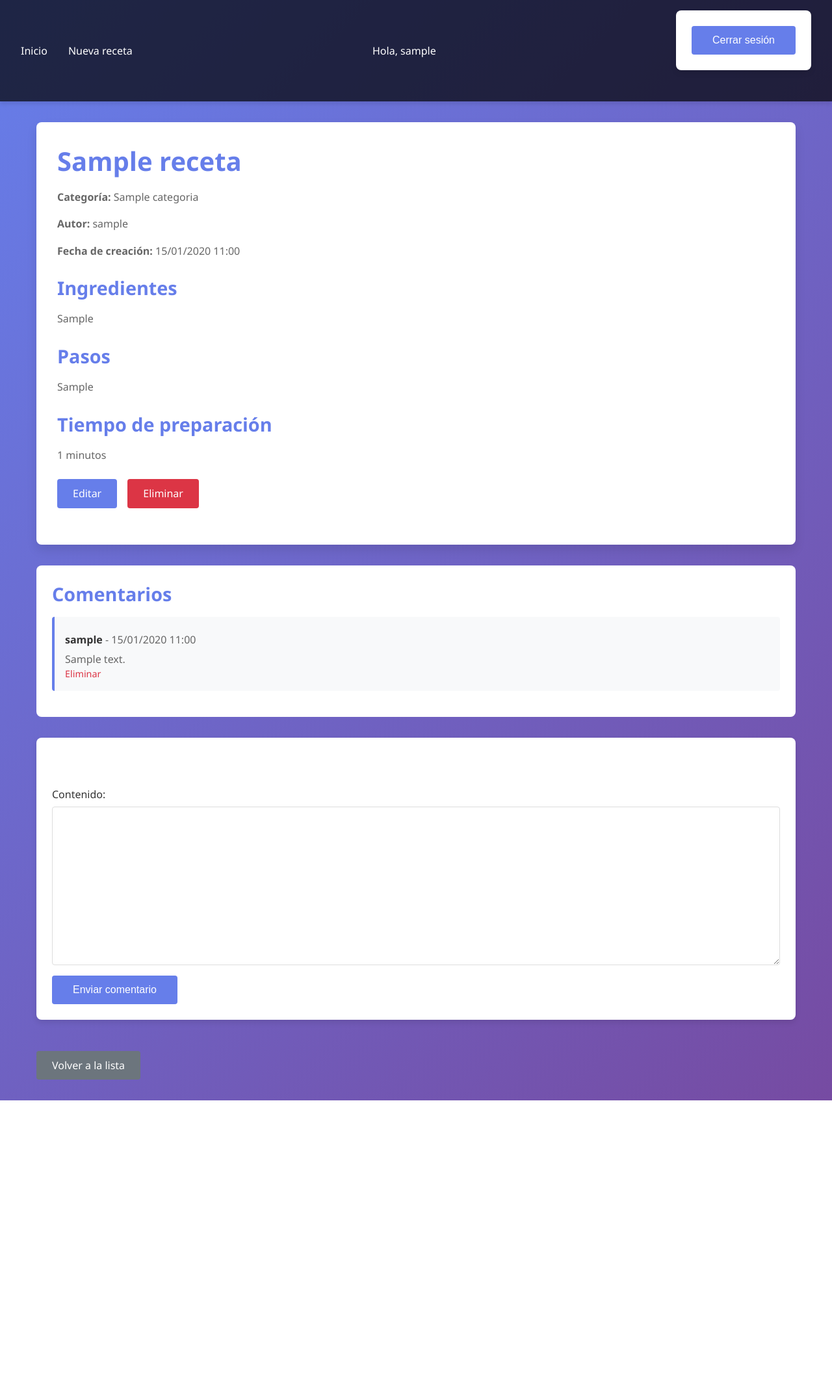
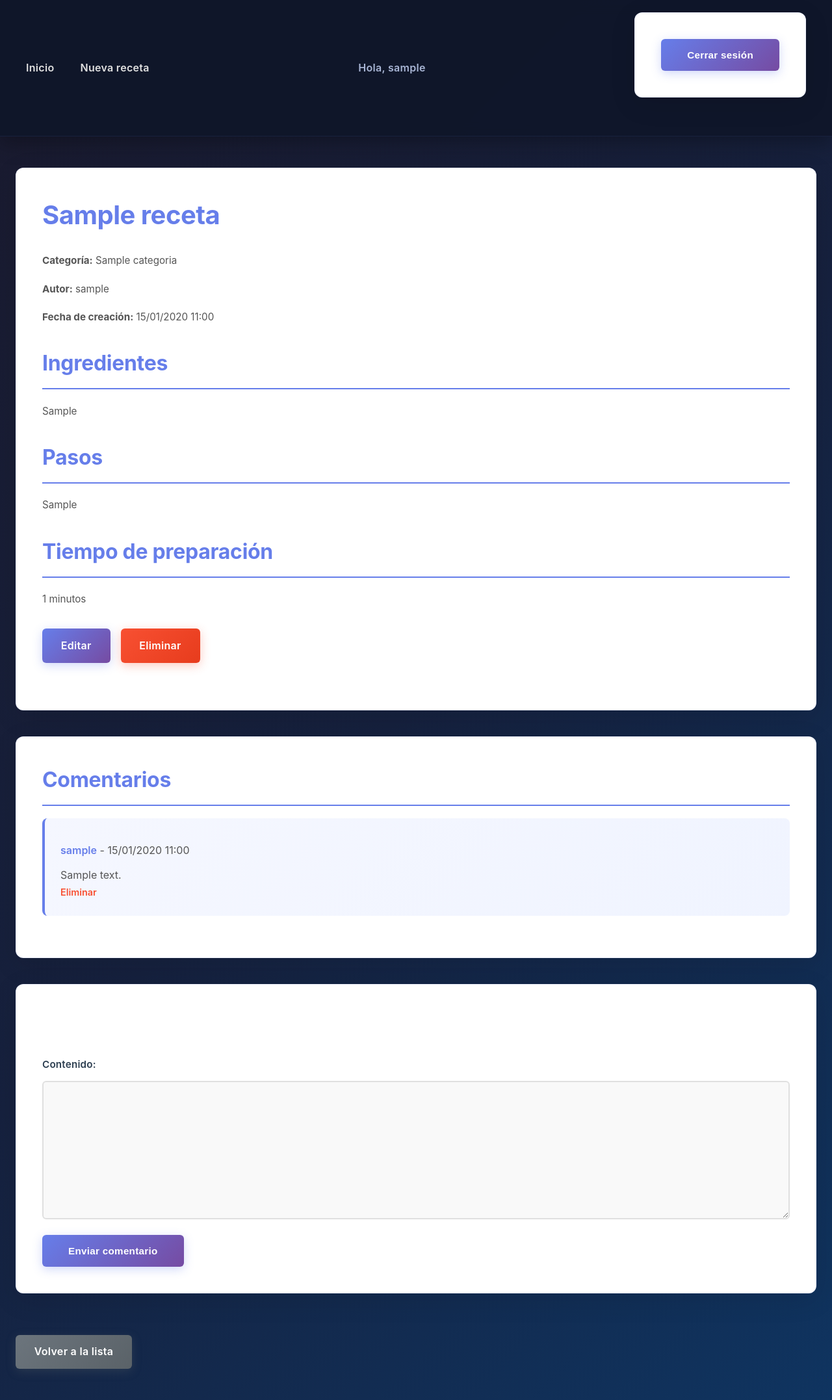
Before and after one commit to alex20170/Proyecto-Recuperaci-n-DWES-2025-2026, a Django app: page /receta/1/ in a window 1280 px wide. Shown: the whole page at 65% size. Before the commit the page ends 1693 px from the top, so only its background shows below. Run offline with Django 5.2, Linux system fonts and the light colour scheme; a user stored in the database is signed in; tables that the repository leaves empty hold one stand-in row (values such as "Sample post").

Commit message:
Terminando de pulir la web

```diff
--- a/recetas/static/css/style.css
+++ b/recetas/static/css/style.css
@@ -4,55 +4,75 @@
     box-sizing: border-box;
 }
 
+html {
+    scroll-behavior: smooth;
+}
+
 body {
-    font-family: 'Segoe UI', Tahoma, Geneva, Verdana, sans-serif;
-    background: linear-gradient(135deg, #667eea 0%, #764ba2 100%);
+    font-family: -apple-system, BlinkMacSystemFont, 'Segoe UI', 'Roboto', 'Oxygen', 'Ubuntu', 'Cantarell', 'Fira Sans', 'Droid Sans', 'Helvetica Neue', sans-serif;
+    background: linear-gradient(135deg, #1a1a2e 0%, #16213e 50%, #0f3460 100%);
     min-height: 100vh;
-    color: #333;
+    color: #2c3e50;
+    line-height: 1.6;
 }
 
 /* NAV */
 nav {
-    background: rgba(0, 0, 0, 0.7);
-    padding: 1rem 2rem;
+    background: rgba(15, 23, 42, 0.95);
+    backdrop-filter: blur(10px);
+    padding: 1.2rem 2.5rem;
     display: flex;
     align-items: center;
-    gap: 2rem;
-    box-shadow: 0 4px 6px rgba(0, 0, 0, 0.1);
+    gap: 2.5rem;
+    box-shadow: 0 10px 30px rgba(0, 0, 0, 0.3);
     flex-wrap: wrap;
+    border-bottom: 1px solid rgba(102, 126, 234, 0.1);
+    position: sticky;
+    top: 0;
+    z-index: 100;
 }
 
 nav a {
-    color: white;
+    color: #e0e0e0;
     text-decoration: none;
-    font-weight: 500;
-    transition: color 0.3s ease;
+    font-weight: 600;
+    transition: all 0.3s cubic-bezier(0.4, 0, 0.2, 1);
     font-size: 1rem;
+    letter-spacing: 0.3px;
 }
 
 nav a:hover {
     color: #667eea;
+    text-shadow: 0 0 10px rgba(102, 126, 234, 0.5);
 }
 
 nav span {
-    color: #fff;
+    color: #a8b5d4;
     margin-left: auto;
-    font-weight: 500;
+    font-weight: 600;
+    letter-spacing: 0.3px;
 }
 
 nav button {
-    background: #667eea;
+    background: linear-gradient(135deg, #667eea 0%, #764ba2 100%);
     color: white;
     border: none;
-    padding: 0.5rem 1rem;
-    border-radius: 4px;
+    padding: 0.6rem 1.5rem;
+    border-radius: 6px;
     cursor: pointer;
-    font-weight: 500;
-    transition: background 0.3s ease;
+    font-weight: 600;
+    transition: all 0.3s cubic-bezier(0.4, 0, 0.2, 1);
+    box-shadow: 0 4px 15px rgba(102, 126, 234, 0.3);
+    letter-spacing: 0.3px;
 }
 
 nav button:hover {
-    background: #764ba2;
+    transform: translateY(-2px);
+    box-shadow: 0 6px 25px rgba(102, 126, 234, 0.5);
+}
+
+nav button:active {
+    transform: translateY(0);
 }
 
 nav form {
@@ -62,226 +82,308 @@ nav form {
 
 /* MAIN */
 main {
-    max-width: 1200px;
-    margin: 2rem auto;
-    padding: 0 1rem;
+    max-width: 1400px;
+    margin: 3rem auto;
+    padding: 0 1.5rem;
 }
 
 /* MESSAGES */
 main > p {
-    background: #d4edda;
+    background: linear-gradient(135deg, #d4edda 0%, #c3e6cb 100%);
     color: #155724;
-    padding: 1rem;
-    border-radius: 4px;
+    padding: 1.2rem 1.5rem;
+    border-radius: 8px;
     border-left: 4px solid #28a745;
-    margin-bottom: 1rem;
+    margin-bottom: 1.5rem;
+    font-weight: 500;
+    box-shadow: 0 4px 12px rgba(40, 167, 69, 0.1);
 }
 
 /* HEADINGS */
 h1 {
     color: white;
-    font-size: 2.5rem;
-    margin-bottom: 2rem;
+    font-size: 2.8rem;
+    margin-bottom: 2.5rem;
     text-shadow: 2px 2px 4px rgba(0, 0, 0, 0.3);
+    font-weight: 700;
+    letter-spacing: -0.5px;
 }
 
 h2 {
     color: white;
-    font-size: 1.8rem;
-    margin-top: 1.5rem;
-    margin-bottom: 1rem;
+    font-size: 2rem;
+    margin-top: 1.8rem;
+    margin-bottom: 1.2rem;
+    font-weight: 700;
+    letter-spacing: -0.3px;
 }
 
 h3 {
     color: white;
-    font-size: 1.3rem;
-    margin-top: 1rem;
-    margin-bottom: 0.5rem;
+    font-size: 1.5rem;
+    margin-top: 1.2rem;
+    margin-bottom: 0.8rem;
+    font-weight: 600;
 }
 
 /* LISTA DE RECETAS */
 .recetas-container {
     display: grid;
-    grid-template-columns: repeat(auto-fill, minmax(300px, 1fr));
-    gap: 2rem;
-    margin-bottom: 3rem;
+    grid-template-columns: repeat(auto-fill, minmax(340px, 1fr));
+    gap: 2.5rem;
+    margin-bottom: 4rem;
 }
 
 .receta-card {
     background: white;
-    border-radius: 8px;
-    padding: 1.5rem;
-    box-shadow: 0 8px 16px rgba(0, 0, 0, 0.1);
-    transition: transform 0.3s ease, box-shadow 0.3s ease;
+    border-radius: 12px;
+    padding: 2rem;
+    box-shadow: 0 10px 40px rgba(0, 0, 0, 0.1);
+    transition: all 0.4s cubic-bezier(0.4, 0, 0.2, 1);
+    border: 1px solid rgba(102, 126, 234, 0.1);
+    overflow: hidden;
+    position: relative;
+}
+
+.receta-card::before {
+    content: '';
+    position: absolute;
+    top: 0;
+    left: 0;
+    right: 0;
+    height: 3px;
+    background: linear-gradient(90deg, #667eea 0%, #764ba2 100%);
 }
 
 .receta-card:hover {
-    transform: translateY(-5px);
-    box-shadow: 0 12px 24px rgba(0, 0, 0, 0.15);
+    transform: translateY(-8px);
+    box-shadow: 0 20px 60px rgba(0, 0, 0, 0.15);
+    border-color: #667eea;
 }
 
 .receta-card h2 {
     color: #667eea;
     margin-top: 0;
+    margin-bottom: 1.2rem;
+    font-size: 1.5rem;
+    transition: color 0.3s ease;
+}
+
+.receta-card:hover h2 {
+    color: #764ba2;
 }
 
 .receta-card p {
-    margin: 0.5rem 0;
+    margin: 0.8rem 0;
     color: #666;
+    font-size: 0.95rem;
 }
 
 .receta-card strong {
-    color: #333;
+    color: #2c3e50;
+    font-weight: 600;
 }
 
 .receta-card a {
     display: inline-block;
-    margin-top: 1rem;
-    background: #667eea;
+    margin-top: 1.5rem;
+    background: linear-gradient(135deg, #667eea 0%, #764ba2 100%);
     color: white;
-    padding: 0.5rem 1.5rem;
-    border-radius: 4px;
+    padding: 0.75rem 1.8rem;
+    border-radius: 6px;
     text-decoration: none;
-    transition: background 0.3s ease;
+    transition: all 0.3s cubic-bezier(0.4, 0, 0.2, 1);
+    font-weight: 600;
+    box-shadow: 0 4px 15px rgba(102, 126, 234, 0.3);
+    letter-spacing: 0.3px;
 }
 
 .receta-card a:hover {
-    background: #764ba2;
+    transform: translateY(-2px);
+    box-shadow: 0 6px 25px rgba(102, 126, 234, 0.5);
 }
 
 /* FILTROS */
 .filtros {
     background: white;
-    padding: 1.5rem;
-    border-radius: 8px;
-    margin-bottom: 2rem;
-    box-shadow: 0 4px 8px rgba(0, 0, 0, 0.1);
+    padding: 2.5rem;
+    border-radius: 12px;
+    margin-bottom: 3rem;
+    box-shadow: 0 10px 40px rgba(0, 0, 0, 0.1);
+    border: 1px solid rgba(102, 126, 234, 0.1);
 }
 
 .filtros p {
     display: flex;
     flex-direction: column;
-    margin-bottom: 1rem;
+    margin-bottom: 1.5rem;
 }
 
 .filtros label {
-    font-weight: 500;
-    margin-bottom: 0.5rem;
-    color: #333;
+    font-weight: 600;
+    margin-bottom: 0.8rem;
+    color: #2c3e50;
+    font-size: 0.95rem;
+    letter-spacing: 0.2px;
 }
 
 .filtros input,
 .filtros select {
-    padding: 0.5rem;
-    border: 1px solid #ddd;
-    border-radius: 4px;
-    font-size: 1rem;
+    padding: 0.85rem 1rem;
+    border: 2px solid #e0e0e0;
+    border-radius: 6px;
+    font-size: 0.95rem;
+    transition: all 0.3s cubic-bezier(0.4, 0, 0.2, 1);
+    font-family: inherit;
+    background: #f9f9f9;
+}
+
+.filtros input:focus,
+.filtros select:focus {
+    outline: none;
+    border-color: #667eea;
+    background: white;
+    box-shadow: 0 0 0 3px rgba(102, 126, 234, 0.1);
 }
 
 .filtros button {
-    background: #667eea;
+    background: linear-gradient(135deg, #667eea 0%, #764ba2 100%);
     color: white;
-    padding: 0.7rem 2rem;
+    padding: 0.9rem 2.5rem;
     border: none;
-    border-radius: 4px;
+    border-radius: 6px;
     cursor: pointer;
-    font-weight: 500;
-    transition: background 0.3s ease;
+    font-weight: 600;
+    transition: all 0.3s cubic-bezier(0.4, 0, 0.2, 1);
+    box-shadow: 0 4px 15px rgba(102, 126, 234, 0.3);
+    font-size: 0.95rem;
+    letter-spacing: 0.3px;
 }
 
 .filtros button:hover {
-    background: #764ba2;
+    transform: translateY(-2px);
+    box-shadow: 0 6px 25px rgba(102, 126, 234, 0.5);
+}
+
+.filtros button:active {
+    transform: translateY(0);
 }
 
 /* DETALLE RECETA */
 .receta-detalle {
     background: white;
-    border-radius: 8px;
-    padding: 2rem;
-    margin-bottom: 2rem;
-    box-shadow: 0 8px 16px rgba(0, 0, 0, 0.1);
+    border-radius: 12px;
+    padding: 2.5rem;
+    margin-bottom: 2.5rem;
+    box-shadow: 0 10px 40px rgba(0, 0, 0, 0.1);
+    border: 1px solid rgba(102, 126, 234, 0.1);
 }
 
 .receta-detalle h1 {
     color: #667eea;
     text-shadow: none;
-    margin-bottom: 1rem;
+    margin-bottom: 1.5rem;
+    font-size: 2.5rem;
 }
 
 .receta-detalle h2 {
     color: #667eea;
+    border-bottom: 2px solid #667eea;
+    padding-bottom: 0.8rem;
+    margin-top: 2rem;
 }
 
 .receta-detalle p {
-    color: #666;
-    line-height: 1.6;
+    color: #555;
+    line-height: 1.8;
     margin-bottom: 1rem;
+    font-size: 0.95rem;
 }
 
 .receta-acciones {
     display: flex;
     gap: 1rem;
-    margin: 1.5rem 0;
+    margin: 2rem 0;
+    flex-wrap: wrap;
 }
 
 .receta-acciones a {
-    background: #667eea;
+    background: linear-gradient(135deg, #667eea 0%, #764ba2 100%);
     color: white;
-    padding: 0.7rem 1.5rem;
-    border-radius: 4px;
+    padding: 0.85rem 1.8rem;
+    border-radius: 6px;
     text-decoration: none;
-    transition: background 0.3s ease;
+    transition: all 0.3s cubic-bezier(0.4, 0, 0.2, 1);
+    font-weight: 600;
+    box-shadow: 0 4px 15px rgba(102, 126, 234, 0.3);
+    letter-spacing: 0.3px;
 }
 
 .receta-acciones a:hover {
-    background: #764ba2;
+    transform: translateY(-2px);
+    box-shadow: 0 6px 25px rgba(102, 126, 234, 0.5);
 }
 
 .receta-acciones a:last-child {
-    background: #dc3545;
+    background: linear-gradient(135deg, #f85032 0%, #e73c1d 100%);
+    box-shadow: 0 4px 15px rgba(248, 80, 50, 0.3);
 }
 
 .receta-acciones a:last-child:hover {
-    background: #c82333;
+    box-shadow: 0 6px 25px rgba(248, 80, 50, 0.5);
 }
 
 /* COMENTARIOS */
 .comentarios {
     background: white;
-    border-radius: 8px;
-    padding: 1.5rem;
-    margin-bottom: 2rem;
+    border-radius: 12px;
+    padding: 2.5rem;
+    margin-bottom: 2.5rem;
+    border: 1px solid rgba(102, 126, 234, 0.1);
+    box-shadow: 0 10px 40px rgba(0, 0, 0, 0.1);
 }
 
 .comentarios h2 {
     color: #667eea;
     margin-top: 0;
+    border-bottom: 2px solid #667eea;
+    padding-bottom: 0.8rem;
 }
 
 .comentario {
-    background: #f8f9fa;
-    padding: 1rem;
-    border-radius: 4px;
-    margin-bottom: 1rem;
+    background: linear-gradient(135deg, #f5f7ff 0%, #f0f4ff 100%);
+    padding: 1.5rem;
+    border-radius: 8px;
+    margin-bottom: 1.5rem;
     border-left: 4px solid #667eea;
+    transition: all 0.3s cubic-bezier(0.4, 0, 0.2, 1);
+}
+
+.comentario:hover {
+    box-shadow: 0 4px 12px rgba(102, 126, 234, 0.1);
 }
 
 .comentario strong {
-    color: #333;
+    color: #667eea;
+    font-weight: 600;
 }
 
 .comentario p {
-    color: #666;
-    margin-top: 0.5rem;
+    color: #555;
+    margin-top: 0.8rem;
+    line-height: 1.6;
 }
 
 .comentario a {
-    color: #dc3545;
+    color: #f85032;
     text-decoration: none;
     font-size: 0.9rem;
+    font-weight: 600;
+    transition: all 0.3s ease;
 }
 
 .comentario a:hover {
+    color: #e73c1d;
     text-decoration: underline;
 }
 
@@ -289,101 +391,132 @@ h3 {
     text-align: center;
     color: #999;
     padding: 2rem;
+    font-size: 1rem;
 }
 
 /* FORMULARIOS */
 form {
     background: white;
-    padding: 1.5rem;
-    border-radius: 8px;
-    box-shadow: 0 4px 8px rgba(0, 0, 0, 0.1);
-    margin-bottom: 2rem;
+    padding: 2.5rem;
+    border-radius: 12px;
+    box-shadow: 0 10px 40px rgba(0, 0, 0, 0.1);
+    margin-bottom: 2.5rem;
+    border: 1px solid rgba(102, 126, 234, 0.1);
 }
 
 form p {
-    margin-bottom: 1rem;
+    margin-bottom: 1.5rem;
     display: flex;
     flex-direction: column;
 }
 
 form label {
-    font-weight: 500;
-    margin-bottom: 0.5rem;
-    color: #333;
+    font-weight: 600;
+    margin-bottom: 0.8rem;
+    color: #2c3e50;
+    font-size: 0.95rem;
+    letter-spacing: 0.2px;
 }
 
 form input,
 form textarea,
 form select {
-    padding: 0.7rem;
-    border: 1px solid #ddd;
-    border-radius: 4px;
-    font-size: 1rem;
+    padding: 0.9rem 1.1rem;
+    border: 2px solid #e0e0e0;
+    border-radius: 6px;
+    font-size: 0.95rem;
     font-family: inherit;
+    background: #f9f9f9;
+    transition: all 0.3s cubic-bezier(0.4, 0, 0.2, 1);
+    color: #333;
+}
+
+form input:focus,
+form textarea:focus,
+form select:focus {
+    outline: none;
+    border-color: #667eea;
+    background: white;
+    box-shadow: 0 0 0 3px rgba(102, 126, 234, 0.1);
 }
 
 form textarea {
     resize: vertical;
-    min-height: 120px;
+    min-height: 140px;
+    font-family: 'Monaco', 'Menlo', 'Ubuntu Mono', monospace;
 }
 
 form button {
-    background: #667eea;
+    background: linear-gradient(135deg, #667eea 0%, #764ba2 100%);
     color: white;
-    padding: 0.8rem 2rem;
+    padding: 1rem 2.5rem;
     border: none;
-    border-radius: 4px;
+    border-radius: 6px;
     cursor: pointer;
-    font-weight: 500;
-    font-size: 1rem;
-    transition: background 0.3s ease;
+    font-weight: 600;
+    font-size: 0.95rem;
+    transition: all 0.3s cubic-bezier(0.4, 0, 0.2, 1);
+    box-shadow: 0 4px 15px rgba(102, 126, 234, 0.3);
+    letter-spacing: 0.3px;
 }
 
 form button:hover {
-    background: #764ba2;
+    transform: translateY(-2px);
+    box-shadow: 0 6px 25px rgba(102, 126, 234, 0.5);
+}
+
+form button:active {
+    transform: translateY(0);
 }
 
 /* LINKS */
 a {
     color: #667eea;
     text-decoration: none;
+    transition: all 0.3s cubic-bezier(0.4, 0, 0.2, 1);
 }
 
 a:hover {
+    color: #764ba2;
     text-decoration: underline;
 }
 
 /* BOTÓN VOLVER */
 .volver {
     display: inline-block;
-    background: #6c757d;
+    background: linear-gradient(135deg, #6c757d 0%, #5a6268 100%);
     color: white;
-    padding: 0.7rem 1.5rem;
-    border-radius: 4px;
+    padding: 0.85rem 1.8rem;
+    border-radius: 6px;
     text-decoration: none;
-    transition: background 0.3s ease;
-    margin-top: 1rem;
+    transition: all 0.3s cubic-bezier(0.4, 0, 0.2, 1);
+    margin-top: 1.5rem;
+    font-weight: 600;
+    box-shadow: 0 4px 15px rgba(90, 98, 104, 0.3);
+    letter-spacing: 0.3px;
 }
 
 .volver:hover {
-    background: #5a6268;
+    transform: translateY(-2px);
+    box-shadow: 0 6px 25px rgba(90, 98, 104, 0.5);
     text-decoration: none;
 }
 
 /* RESPONSIVO */
 @media (max-width: 768px) {
     h1 {
-        font-size: 1.8rem;
+        font-size: 2rem;
     }
 
     h2 {
-        font-size: 1.3rem;
+        font-size: 1.5rem;
     }
 
     nav {
         gap: 1rem;
         flex-direction: column;
         align-items: flex-start;
+        padding: 1rem 1.5rem;
     }
 
     nav span {
@@ -392,6 +525,11 @@ a:hover {
 
     nav form {
         margin-left: 0;
+        width: 100%;
+    }
+
+    nav button {
+        width: 100%;
     }
 
     .recetas-container {
@@ -400,5 +538,25 @@ a:hover {
 
     main {
         padding: 0 0.5rem;
+        margin: 1.5rem auto;
+    }
+
+    .filtros {
+        padding: 1.5rem;
+    }
+
+    .receta-detalle,
+    .comentarios,
+    form {
+        padding: 1.5rem;
+    }
+
+    .receta-acciones {
+        flex-direction: column;
+    }
+
+    .receta-acciones a {
+        width: 100%;
+        text-align: center;
     }
 }
```
